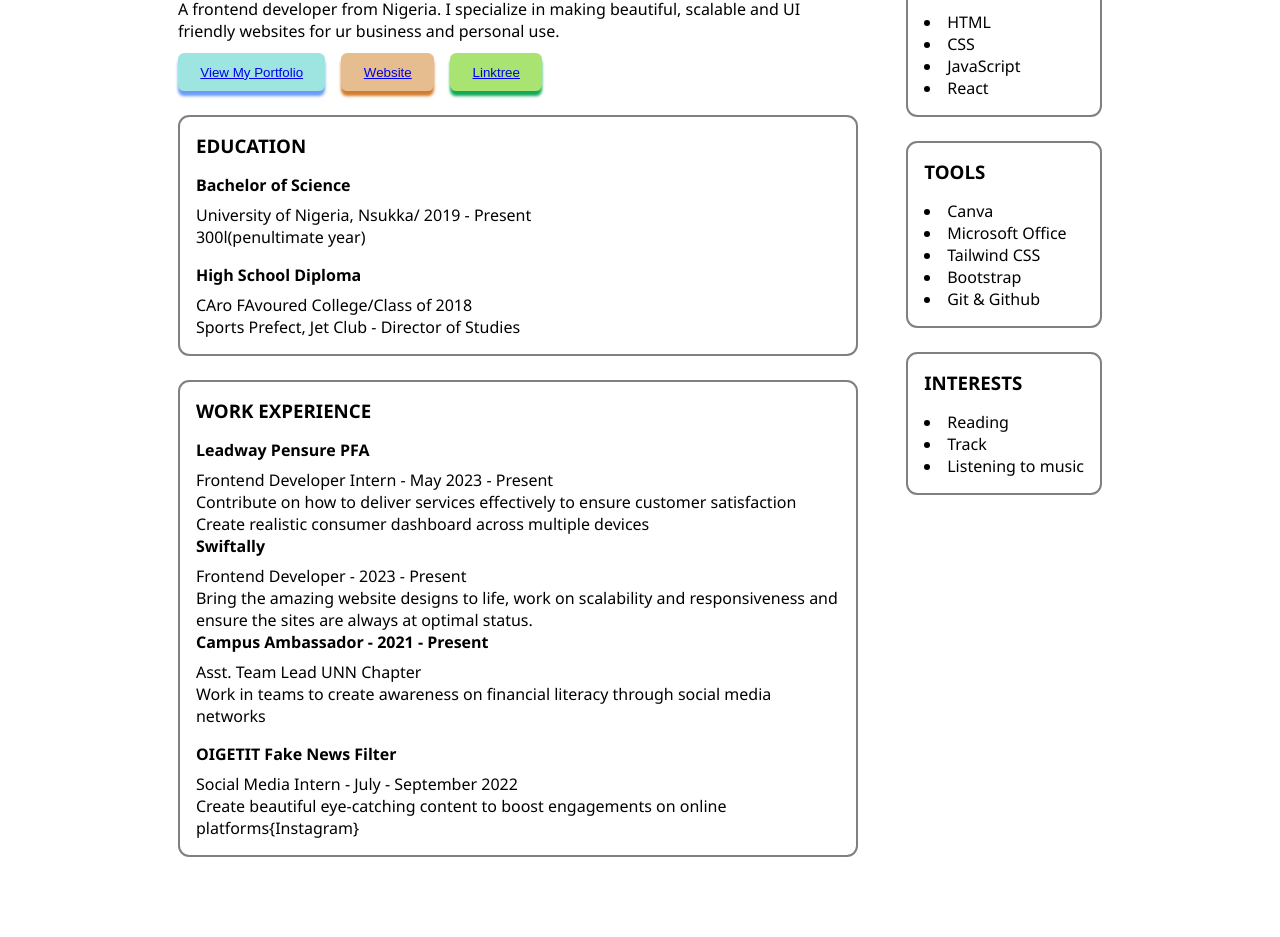
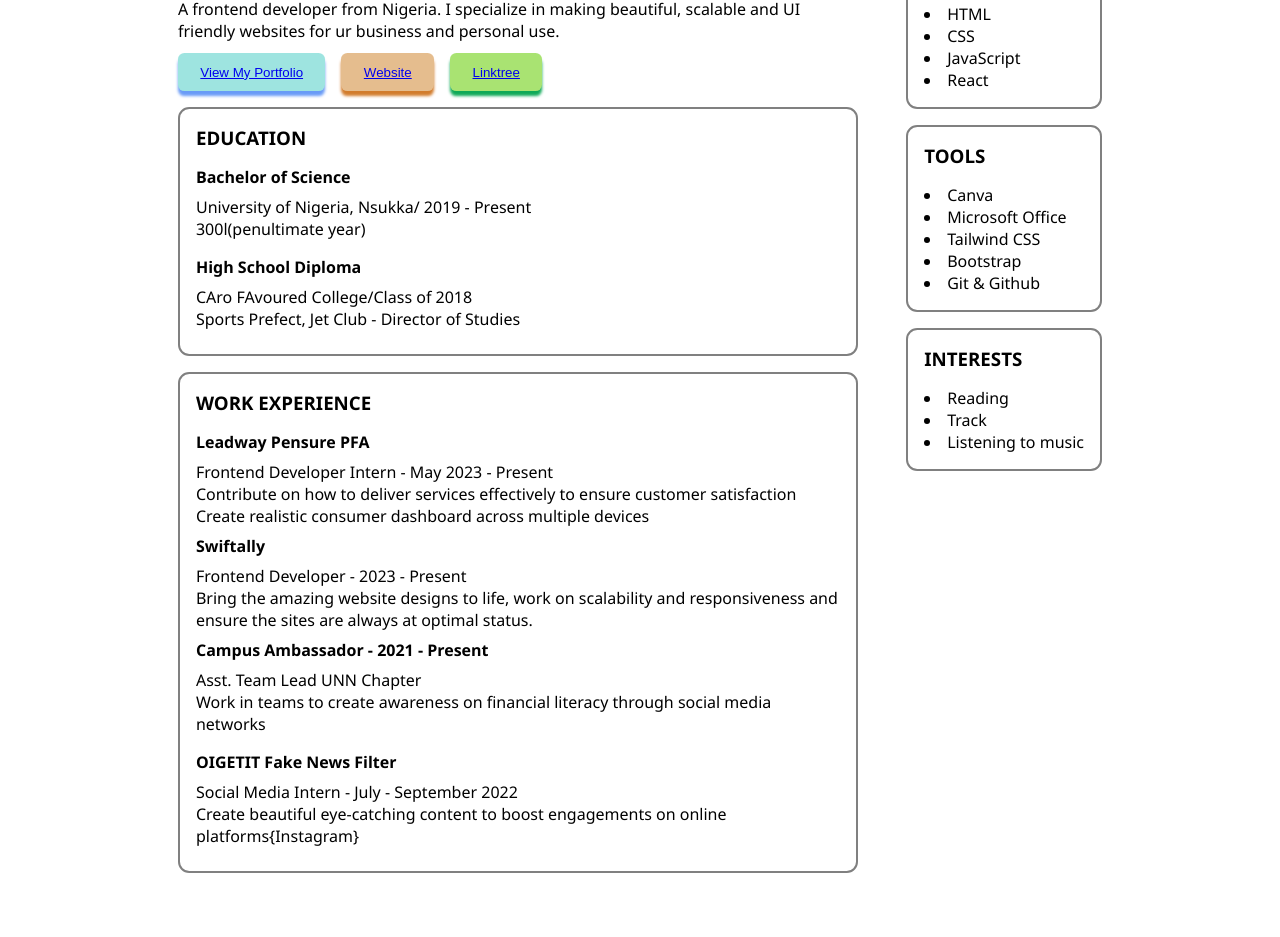
Before and after one commit to chizoba-009/My-Resume, a plain HTML site: page index.html in a window 1280 px wide. Shown: the part 236-1173 px from the top of the page. Drawn offline with Linux system fonts and the light colour scheme.

Commit message:
Update style.css

```diff
--- a/style.css
+++ b/style.css
@@ -16,8 +16,12 @@ body {
 section {
   border: 2px solid gray;
   padding: 1rem;
-  margin-top: 1.5rem;
+  margin-top: 1rem;
   border-radius: 0.7rem;
+}
+
+section > div{
+  margin-bottom: 0.5rem;
 }
 
 ul {
```
